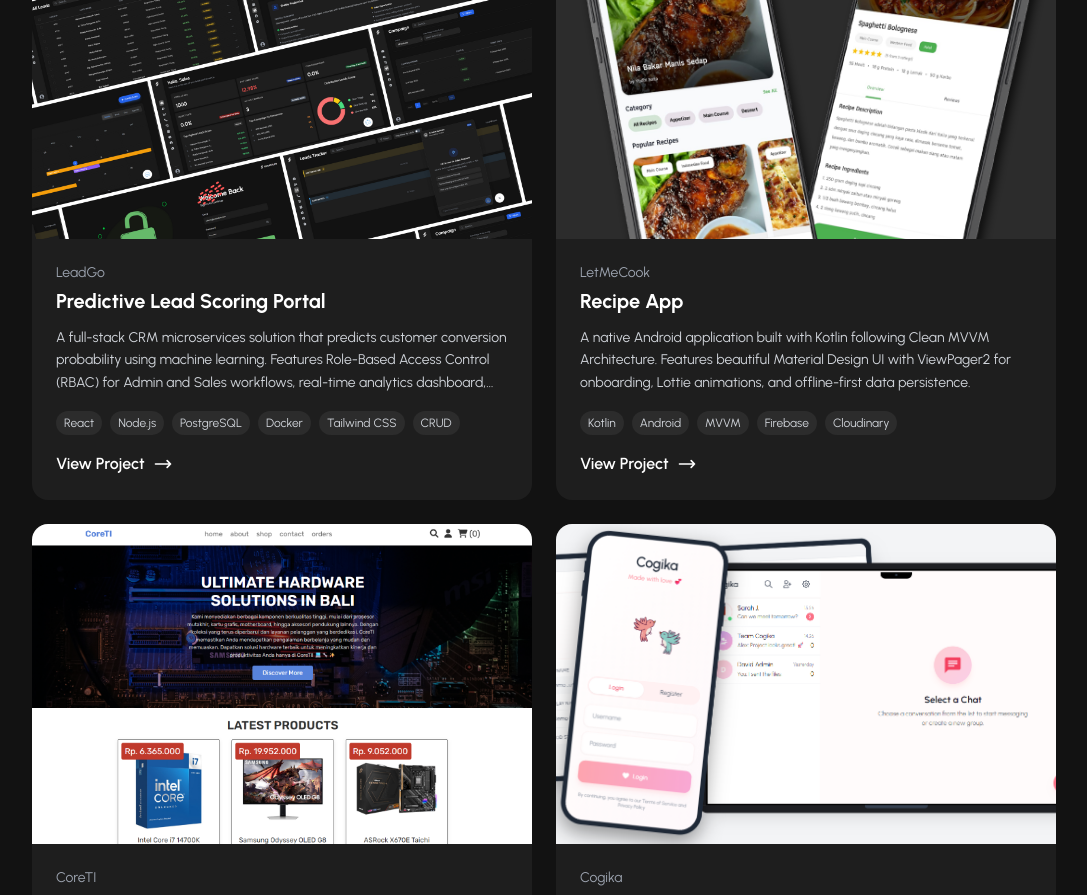
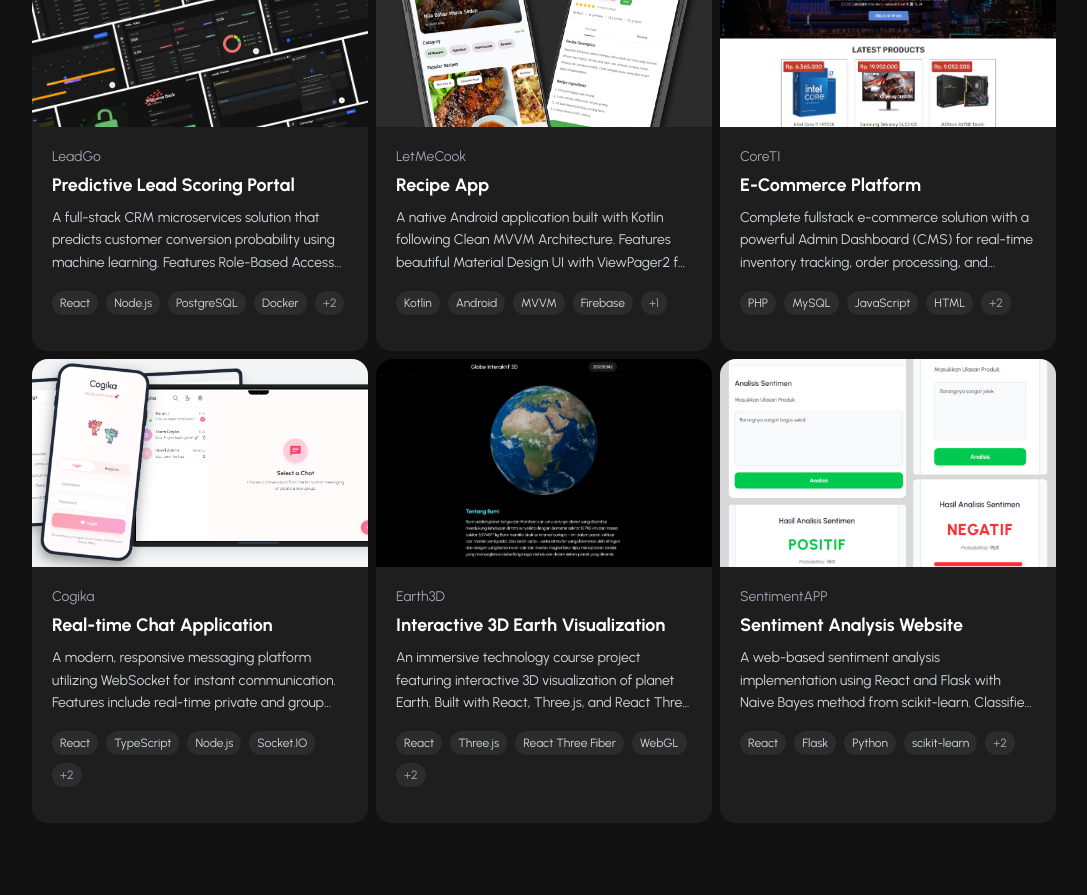
Before and after one commit to yudnata/portofolio-yudnata, a React (Vite) app: page / in a window 1280 px wide. Shown: the part 1880-2775 px from the top of the page, without its empty margins (96-1183 px from the left). Built offline with nearby package versions, Linux system fonts and the light colour scheme.

Commit message:
feat: add project popup and 2 new projects (Earth3D, SentimentAPP)

```diff
--- a/src/components/Projects.tsx
+++ b/src/components/Projects.tsx
@@ -1,8 +1,11 @@
+import { useState, useRef, useCallback } from 'react';
 import { Project } from '../types';
 import LeadGoImage from '../assets/project/LeadGo.png';
 import LetMeCookImage from '../assets/project/LetMeCook.png';
 import CoreTIImage from '../assets/project/CoreTI.png';
-import CogikaImage from '../assets/project/cogika.png'
+import CogikaImage from '../assets/project/cogika.png';
+import Earth3dImage from '../assets/project/Earth3d.png';
+import SentimentImage from '../assets/project/Sentiment.png';
 
 const projects: Project[] = [
   {
@@ -42,12 +45,66 @@
     description:
       'A modern, responsive messaging platform utilizing WebSocket for instant communication. Features include real-time private and group chats, friend request system, and a seamless adaptive layout for both desktop and mobile devices.',
     tags: ['React', 'TypeScript', 'Node.js', 'Socket.IO', 'PostgreSQL', 'Tailwind CSS'],
-    image: CogikaImage, // Pastikan variable image ini sudah di-import
+    image: CogikaImage,
     link: 'https://github.com/yudnata/cogika',
+  },
+  {
+    id: 5,
+    title: 'Interactive 3D Earth Visualization',
+    appName: 'Earth3D',
+    description:
+      'An immersive technology course project featuring interactive 3D visualization of planet Earth. Built with React, Three.js, and React Three Fiber for smooth WebGL rendering and intuitive user interactions.',
+    tags: ['React', 'Three.js', 'React Three Fiber', 'WebGL', '3D', 'JavaScript'],
+    image: Earth3dImage,
+    link: 'https://github.com/yudnata/imersif-globe-3d',
+  },
+  {
+    id: 6,
+    title: 'Sentiment Analysis Website',
+    appName: 'SentimentAPP',
+    description:
+      'A web-based sentiment analysis implementation using React and Flask with Naive Bayes method from scikit-learn. Classifies Indonesian public opinions about products into positive or negative sentiments.',
+    tags: ['React', 'Flask', 'Python', 'scikit-learn', 'NLP', 'Machine Learning'],
+    image: SentimentImage,
+    link: 'https://github.com/yudnata/sentiment-analysis-app',
   },
 ];
 
 const Projects: React.FC = () => {
+  const [activeProject, setActiveProject] = useState<Project | null>(null);
+  const [isAnimating, setIsAnimating] = useState(false);
+  const hoverTimeoutRef = useRef<ReturnType<typeof setTimeout> | null>(null);
+
+  const openPopup = useCallback((project: Project) => {
+    if (window.innerWidth < 768) return;
+
+    if (hoverTimeoutRef.current) clearTimeout(hoverTimeoutRef.current);
+
+    hoverTimeoutRef.current = setTimeout(() => {
+      setActiveProject(project);
+      setTimeout(() => setIsAnimating(true), 20);
+    }, 1000);
+  }, []);
+
+  const openPopupInstant = useCallback((project: Project) => {
+    if (window.innerWidth < 768) return;
+    if (hoverTimeoutRef.current) clearTimeout(hoverTimeoutRef.current);
+    setActiveProject(project);
+    setTimeout(() => setIsAnimating(true), 20);
+  }, []);
+
+  const cancelOpen = useCallback(() => {
+    if (hoverTimeoutRef.current) {
+      clearTimeout(hoverTimeoutRef.current);
+      hoverTimeoutRef.current = null;
+    }
+  }, []);
+
+  const closePopup = useCallback(() => {
+    setIsAnimating(false);
+    setTimeout(() => setActiveProject(null), 250);
+  }, []);
+
   return (
     <section
       id="projects"
@@ -70,42 +127,41 @@
         </div>
 
         <div
-          className="grid grid-cols-1 md:grid-cols-2 gap-6"
+          className="grid grid-cols-1 md:grid-cols-2 lg:grid-cols-3 gap-2"
           role="list"
           aria-label="Project list"
         >
           {projects.map((project, index) => (
             <article
               key={project.id}
-              className="animate-on-scroll project-card group flex flex-col rounded-2xl overflow-hidden hover:transform hover:scale-[1.05] transition-all duration-600"
-              style={{
-                backgroundColor: '#1E1E1E',
-                transitionDelay: `${(index + 1) * 0.1}s`,
-              }}
+              className="animate-on-scroll project-card group flex flex-col rounded-2xl overflow-hidden hover:scale-[1.02] transition-transform duration-300 cursor-pointer"
+              style={{ backgroundColor: '#1E1E1E', transitionDelay: `${(index + 1) * 0.1}s` }}
               role="listitem"
+              onMouseEnter={() => openPopup(project)}
+              onMouseLeave={cancelOpen}
+              onClick={() => openPopupInstant(project)}
             >
               <figure
-                className="h-64 md:h-80 overflow-hidden"
+                className="h-48 md:h-52 overflow-hidden"
                 style={{ backgroundColor: '#2C2C2C' }}
               >
                 <img
                   src={project.image}
-                  alt={`Screenshot of ${project.appName} project`}
-                  className="w-full h-full object-cover transition-transform duration-500"
+                  alt={`Screenshot of ${project.appName}`}
+                  className="w-full h-full object-cover"
                   loading="lazy"
                 />
               </figure>
 
-              <div className="p-6 flex flex-col flex-grow">
+              <div className="p-5 flex flex-col flex-grow">
                 <p className="text-gray-400 text-sm mb-1">{project.appName}</p>
-                <h3 className="text-xl font-bold text-white mb-3">{project.title}</h3>
-                <p className="text-gray-300 text-sm mb-4 leading-relaxed line-clamp-3">{project.description}</p>
+                <h3 className="text-lg font-bold text-white mb-2">{project.title}</h3>
+                <p className="text-gray-300 text-sm mb-4 leading-relaxed line-clamp-3">
+                  {project.description}
+                </p>
 
-                <ul
-                  className="flex flex-wrap gap-2 mb-4"
-                  aria-label="Technologies used"
-                >
-                  {project.tags.slice(0, 10).map((tag) => (
+                <ul className="flex flex-wrap gap-2 mb-4">
+                  {project.tags.slice(0, 4).map((tag) => (
                     <li
                       key={tag}
                       className="px-2 py-1 text-xs rounded-full text-gray-300"
@@ -114,30 +170,82 @@
                       {tag}
                     </li>
                   ))}
-                  {project.tags.length > 10 && (
+                  {project.tags.length > 4 && (
                     <li
                       className="px-2 py-1 text-xs rounded-full text-gray-400"
                       style={{ backgroundColor: '#2C2C2C' }}
                     >
-                      +{project.tags.length - 10}
+                      +{project.tags.length - 4}
                     </li>
                   )}
                 </ul>
+              </div>
+            </article>
+          ))}
+        </div>
+      </div>
+      {activeProject && (
+        <div
+          className="hidden md:flex fixed inset-0 z-50 items-center justify-center cursor-pointer"
+          onClick={closePopup}
+          style={{
+            backgroundColor: isAnimating ? 'rgba(0, 0, 0, 0.75)' : 'rgba(0, 0, 0, 0)',
+            backdropFilter: isAnimating ? 'blur(8px)' : 'blur(0px)',
+            transition: 'all 0.25s ease-out',
+          }}
+        >
+          <div
+            className="w-[520px] max-w-[90vw] rounded-2xl overflow-hidden shadow-2xl cursor-default"
+            onClick={(e) => e.stopPropagation()}
+            style={{
+              backgroundColor: '#1E1E1E',
+              opacity: isAnimating ? 1 : 0,
+              transform: isAnimating ? 'scale(1)' : 'scale(0.9)',
+              transition: 'all 0.25s ease-out',
+            }}
+          >
+            <figure
+              className="h-56 overflow-hidden"
+              style={{ backgroundColor: '#2C2C2C' }}
+            >
+              <img
+                src={activeProject.image}
+                alt={`Screenshot of ${activeProject.appName}`}
+                className="w-full h-full object-cover"
+              />
+            </figure>
+
+            <div className="p-6">
+              <p className="text-gray-400 text-sm mb-1">{activeProject.appName}</p>
+              <h3 className="text-xl font-bold text-white mb-3">{activeProject.title}</h3>
+              <p className="text-gray-300 text-sm leading-relaxed mb-5">
+                {activeProject.description}
+              </p>
+
+              <ul className="flex flex-wrap gap-2 mb-5">
+                {activeProject.tags.map((tag) => (
+                  <li
+                    key={tag}
+                    className="px-2.5 py-1 text-xs rounded-full text-gray-300"
+                    style={{ backgroundColor: '#2C2C2C' }}
+                  >
+                    {tag}
+                  </li>
+                ))}
+              </ul>
 
               <a
-                  href={project.link}
+                href={activeProject.link}
                 target="_blank"
                 rel="noopener noreferrer"
-                  className="mt-auto inline-flex items-center gap-2 font-semibold text-white hover:gap-3 transition-all"
-                  aria-label={`View ${project.appName} project on GitHub`}
+                className="inline-flex items-center gap-2 px-5 py-2.5 bg-white text-black rounded-lg font-semibold text-sm hover:bg-gray-100 transition-colors"
               >
                 View Project
                 <svg
-                    className="w-5 h-5"
+                  className="w-4 h-4"
                   fill="none"
                   stroke="currentColor"
                   viewBox="0 0 24 24"
-                    aria-hidden="true"
                 >
                   <path
                     strokeLinecap="round"
@@ -148,10 +256,9 @@
                 </svg>
               </a>
             </div>
-            </article>
-          ))}
           </div>
         </div>
+      )}
     </section>
   );
 };
```
Also changed, not shown: src/assets/project/Earth3d.png (added), src/assets/project/Sentiment.png (added). Lines whose indentation alone changed are shown as unchanged.
